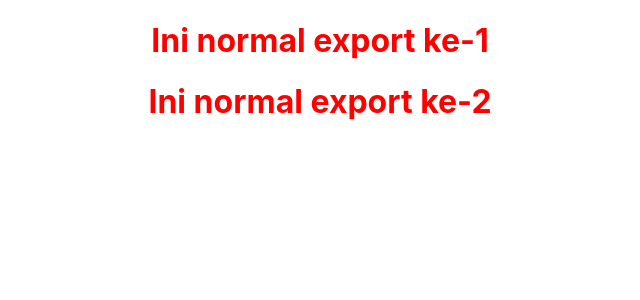
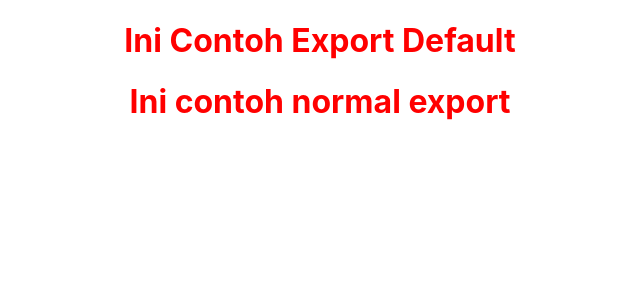
Before and after one commit to lejaaprianza/reactjs-lampungkode, a React (Create React App) app: page / in a window 1280 px wide. Shown: the top 300 px of the page, without its empty margins (320-960 px from the left). Built offline with nearby package versions, Linux system fonts and the light colour scheme.

Commit message:
tutorial 6

```diff
--- a/src/App.js
+++ b/src/App.js
@@ -1,11 +1,10 @@
 import "./App.css";
-import { NormalExport1, NormalExport2 } from "./NormalExport";
-
+import ExportDefault, { NormalExport } from "./ExportDefault";
 const App = () => {
   return (
     <div className="App">
-      <NormalExport1 />
-      <NormalExport2 />
+      <ExportDefault />
+      <NormalExport />
     </div>
   );
 };
--- /dev/null
+++ b/src/ExportDefault.js
@@ -0,0 +1,21 @@
+import React, { Component } from "react";
+
+export class NormalExport extends Component {
+  render() {
+    return (
+      <div>
+        <h1>Ini contoh normal export</h1>
+      </div>
+    );
+  }
+}
+
+export default class ExportDefault extends Component {
+  render() {
+    return (
+      <div>
+        <h1>Ini Contoh Export Default</h1>
+      </div>
+    );
+  }
+}
--- a/src/NormalExport.js
+++ /dev/null
@@ -1,23 +0,0 @@
-import React, { Component } from "react";
-
-class NormalExport1 extends Component {
-  render() {
-    return (
-      <div>
-        <h1>Ini normal export ke-1</h1>
-      </div>
-    );
-  }
-}
-
-class NormalExport2 extends Component {
-  render() {
-    return (
-      <div>
-        <h1>Ini normal export ke-2</h1>
-      </div>
-    );
-  }
-}
-
-export { NormalExport1, NormalExport2 };
```
